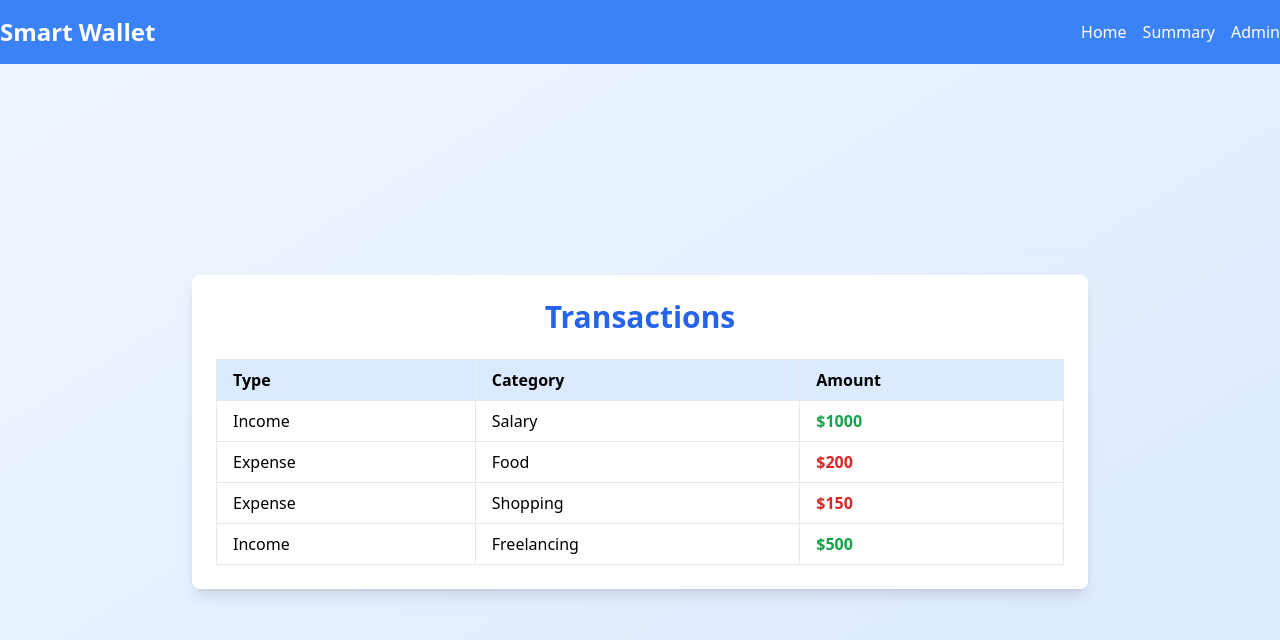
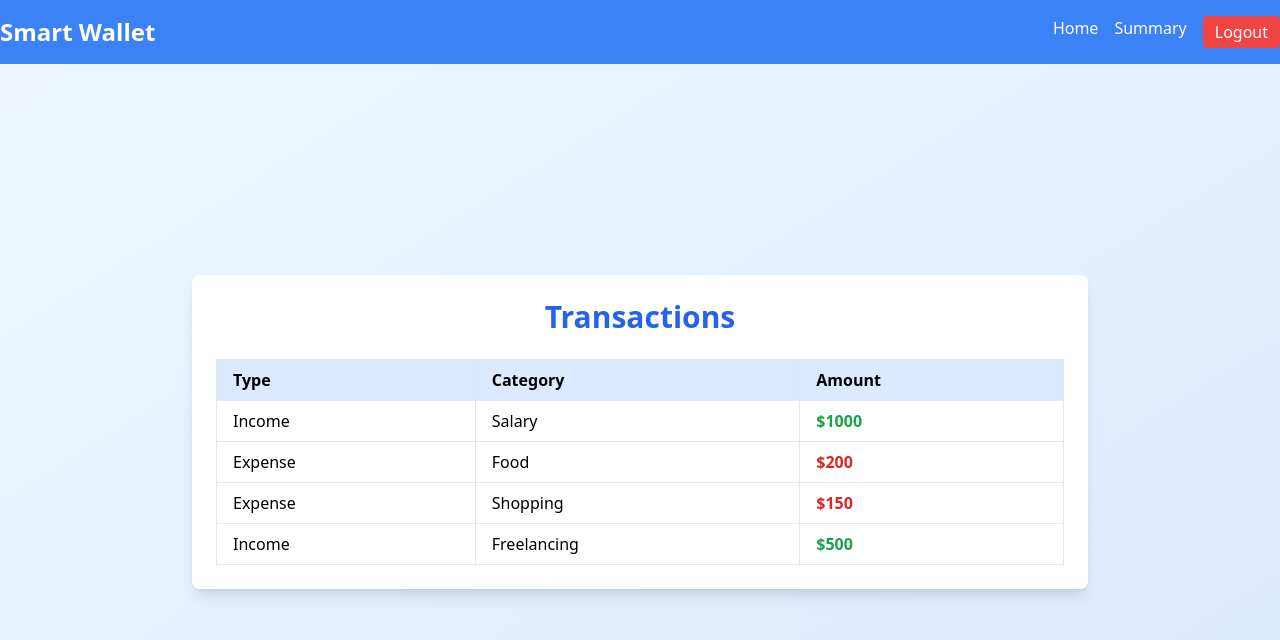
Before and after one commit to Bashar-zakarneh/Smart_Wallet, a React (Create React App) app in the folder frontend/: page /home in a window 1280 px wide. Shown: the top 640 px of the page. Built offline with nearby package versions, Linux system fonts and the light colour scheme.

Commit message:
Updated Header Component

```diff
--- a/frontend/src/components/Header.jsx
+++ b/frontend/src/components/Header.jsx
@@ -1,8 +1,13 @@
-// Header Component
 import React from "react";
-import { Link } from "react-router-dom";
+import { Link, useNavigate } from "react-router-dom";
 
 const Header = () => {
+  const navigate = useNavigate();
+
+  const handleLogout = () => {
+    navigate("/");
+  };
+
   return (
     <header className="bg-blue-500 text-white py-4">
       <div className="container mx-auto flex justify-between items-center">
@@ -20,9 +25,12 @@ const Header = () => {
               </Link>
             </li>
             <li>
-              <Link to="/admin" className="hover:text-gray-200">
-                Admin
-              </Link>
+              <button
+                onClick={handleLogout}
+                className="className=text-sm bg-red-500 hover:bg-red-600 text-white py-1 px-3 rounded"
+              >
+                Logout
+              </button>
             </li>
           </ul>
         </nav>
```
